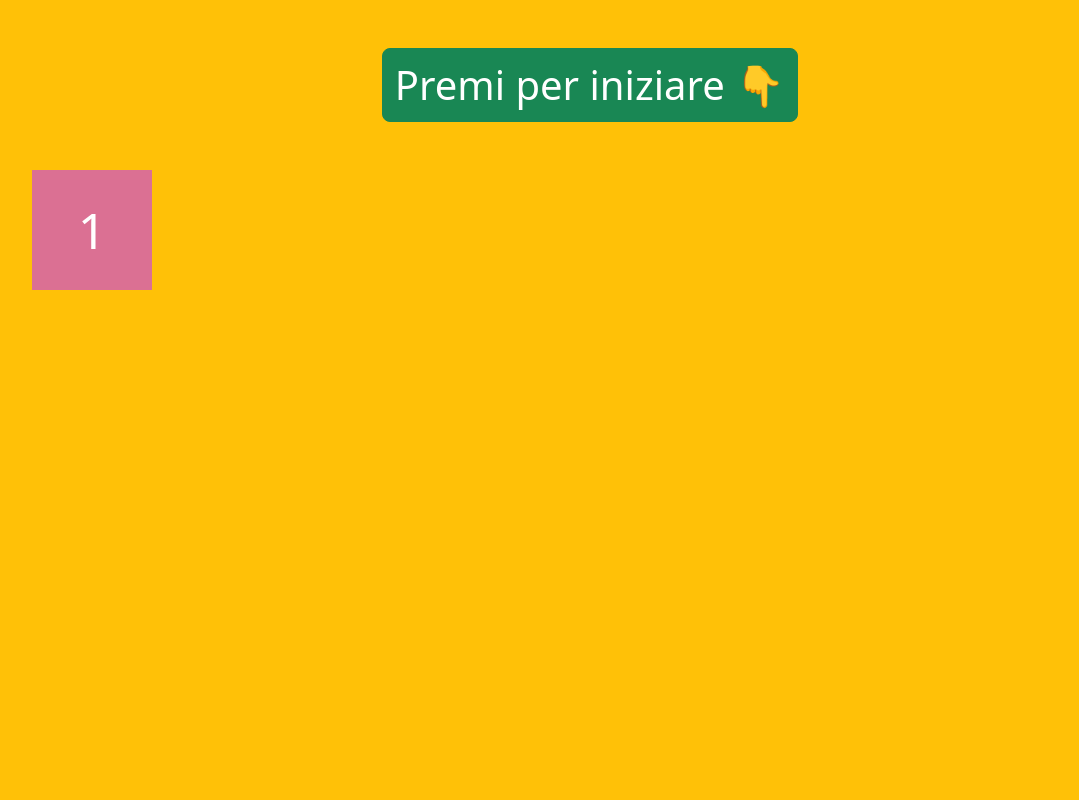
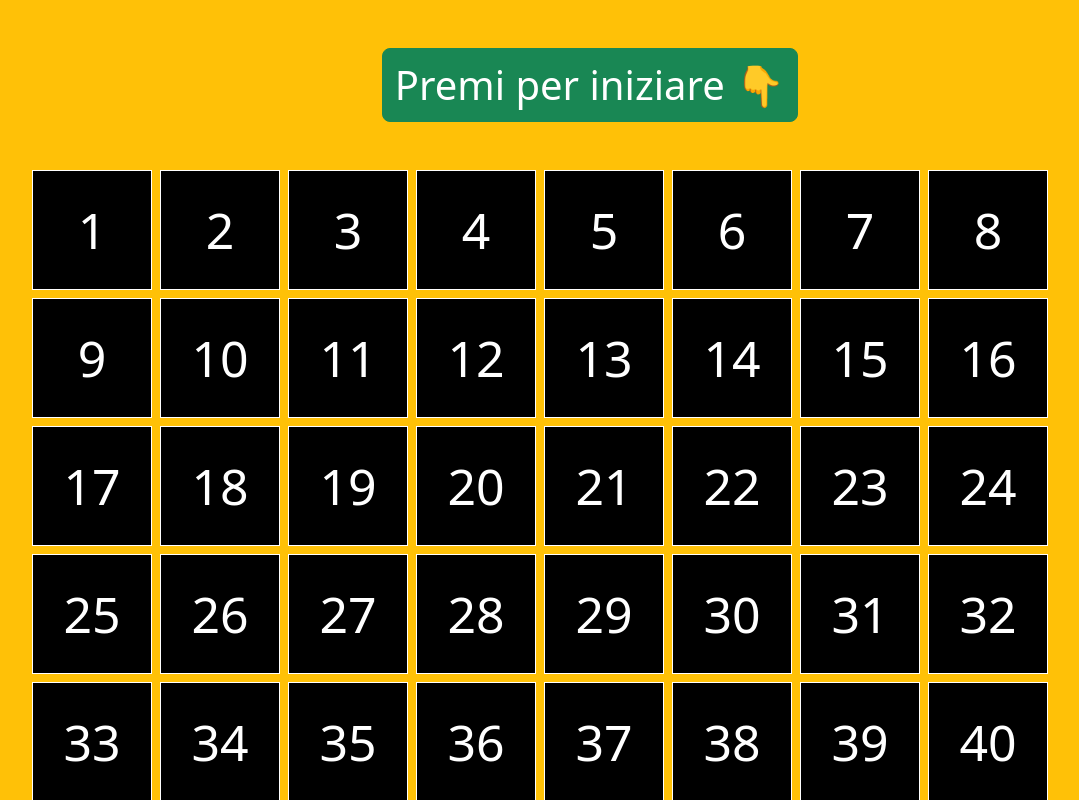
Before and after one commit to samuelebruni/js-campominato-grid, a plain HTML site: page index.html in a window 1280 px wide. Both pictures are taken after a click on the button "Premi per iniziare 👇". Shown: the top 800 px of the page, without its empty margins (50-1129 px from the left). Drawn offline with nearby package versions, Linux system fonts and the light colour scheme.

Commit message:
end exercise

```diff
--- a/script.js
+++ b/script.js
@@ -6,14 +6,24 @@ Quando l'utente clicca su ogni cella, la cella cliccata si colora di azzurro ed
 
 document.querySelector('button').addEventListener("click", function() {
 
+    let container = document.getElementById('container');
+
     for (let i = 0; i < 100; i++) {
 
-       const elementCell = `<div class="cell">${i + 1}</div>`;
+       /*const elementCell = `<div class="cell">${i + 1}</div>`;
        console.log(elementCell);
-       document.getElementById('container').innerHTML += elementCell;
-       elementCell.addEventListener('click', function(){
-        console.log('ciao');
-        });
+       document.getElementById('container').innerHTML += elementCell;*/
+
+
+        const elementCell = document.createElement('div');
+        elementCell.className = 'cell';
+        elementCell.innerText = i + 1;
+        container.append(elementCell);
+
+        elementCell.addEventListener('click', function(){
+        console.log('ho cliccato sulla cella numero', elementCell);
+        elementCell.classList.toggle('bg-danger');
+    })
     }
 
 
--- a/style.css
+++ b/style.css
@@ -1,7 +1,7 @@
 .cell{
     font-size: 50px;
-    border: white;
-    background-color: palevioletred;
+    border: 1px solid white;
+    background-color: rgb(0, 0, 0);
     color: white;
     width: 120px;
     height: 120px;
```
